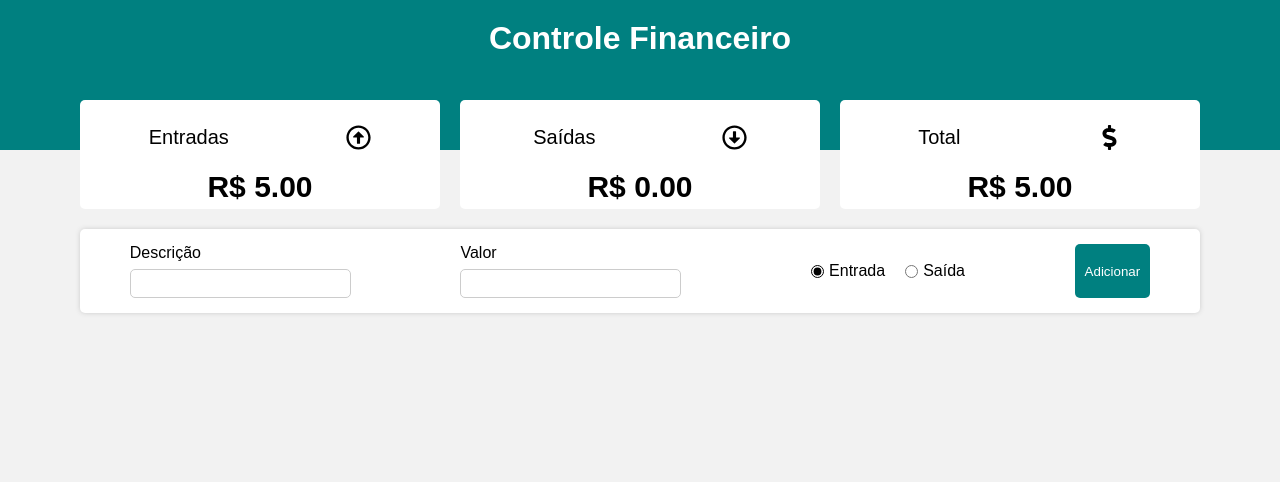
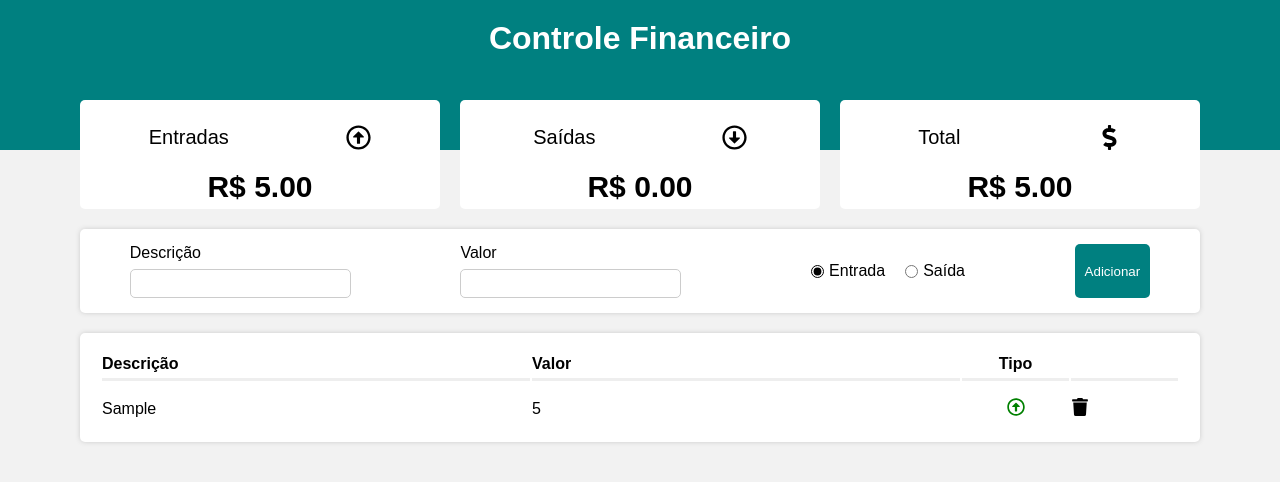
Before and after one commit to CarolinaAriadne/projeto-controle-de-financas, a React (Create React App) app in the folder controle-financeiro/: page / in a window 1280 px wide. Both pictures are taken after typing "Sample", "5" into the empty fields and a click on the button "Adicionar". Shown: the top 482 px of the page. Built offline with nearby package versions, Linux system fonts and the light colour scheme.

Commit message:
delete-item-done

```diff
--- a/controle-financeiro/src/App.js
+++ b/controle-financeiro/src/App.js
@@ -29,7 +29,7 @@ const App = () => {
 
     setIncome(`R$ ${income}`);
     setExpense(`R$ ${expense}`);
-    setTotal(`${Number(income) < Number(expense) ? '-' : ''}R$ ${total}`);
+    setTotal(`${Number(income) < Number(expense) ? "-" : ""}R$ ${total}`);
   }, [transactionsList]);
 
   const handleAdd = transaction => {
@@ -44,7 +44,11 @@ const App = () => {
     <>
       <Header />
       <Resume income={income} expense={expense} total={total} />
-      <Form handleAdd={handleAdd} />
+      <Form
+        handleAdd={handleAdd}
+        transactionsList={transactionsList}
+        setTransactionsList={setTransactionsList}
+      />
       <GlobalStyle />
     </>
   );
--- a/controle-financeiro/src/components/Form/index.js
+++ b/controle-financeiro/src/components/Form/index.js
@@ -1,7 +1,8 @@
 import React, { useState } from 'react';
+import Grid from '../Grid';
 import * as C from './styles';
 
-const Form = ({ handleAdd }) => {
+const Form = ({ handleAdd, transactionsList, setTransactionsList }) => {
   const [desc, setDesc] = useState(''); // descrição
   const [amount, setAmount] = useState(''); // valor
   const [isExpense, setExpense] = useState(false); // check
@@ -31,6 +32,7 @@ const Form = ({ handleAdd }) => {
   };
 
   return (
+    <>
       <C.Container>
         <C.InputContainer>
           <C.Label>Descrição</C.Label>
@@ -63,6 +65,8 @@ const Form = ({ handleAdd }) => {
         </C.RadioGroup>
         <C.Button onClick={handleSave}>Adicionar</C.Button>
       </C.Container>
+      <Grid itens={transactionsList} setItens={setTransactionsList} />
+    </>
   );
 };
 
--- a/controle-financeiro/src/components/Grid/index.js
+++ b/controle-financeiro/src/components/Grid/index.js
@@ -1,8 +1,14 @@
 import React from 'react';
-import GridItem from '../GritItem';
+import GridItem from '../GridItem';
 import * as C from './styles';
 
 const Grid = ({ itens, setItens }) => {
+  const onDelete = id => {
+    const newArray = itens.filter(transaction => transaction.id !== id);
+    setItens(newArray);
+    localStorage.setItem('transactions', JSON.stringify(newArray));
+  };
+
   return (
     <C.Table>
       <C.Thead>
@@ -17,9 +23,11 @@ const Grid = ({ itens, setItens }) => {
       </C.Thead>
       <C.Tbody>
         {itens?.map((item, index) => (
-          <GridItem key={index} item={item} />
+          <GridItem key={index} item={item} onDelete={onDelete} />
         ))}
       </C.Tbody>
     </C.Table>
   );
 };
+
+export default Grid;
--- /dev/null
+++ b/controle-financeiro/src/components/GridItem/index.js
@@ -0,0 +1,28 @@
+import React from 'react';
+import * as C from './styles';
+import {
+  FaRegArrowAltCircleUp,
+  FaRegArrowAltCircleDown,
+  FaTrash,
+} from 'react-icons/fa';
+
+const GridItem = ({ item, onDelete }) => {
+  return (
+    <C.Tr>
+      <C.Td>{item.desc}</C.Td>
+      <C.Td>{item.amount}</C.Td>
+      <C.Td alignCenter>
+        {item.expense ? (
+          <FaRegArrowAltCircleDown color="red" />
+        ) : (
+          <FaRegArrowAltCircleUp color="green" />
+        )}
+      </C.Td>
+      <C.Td>
+        <FaTrash onClick={() => onDelete(item.id)} />
+      </C.Td>
+    </C.Tr>
+  );
+};
+
+export default GridItem;
```
Also changed, not shown: controle-financeiro/src/components/GridItem/styles.js (renamed from controle-financeiro/src/components/GritItem/styles.js), controle-financeiro/src/components/GritItem/index.js (deleted). Lines whose indentation alone changed are shown as unchanged.
